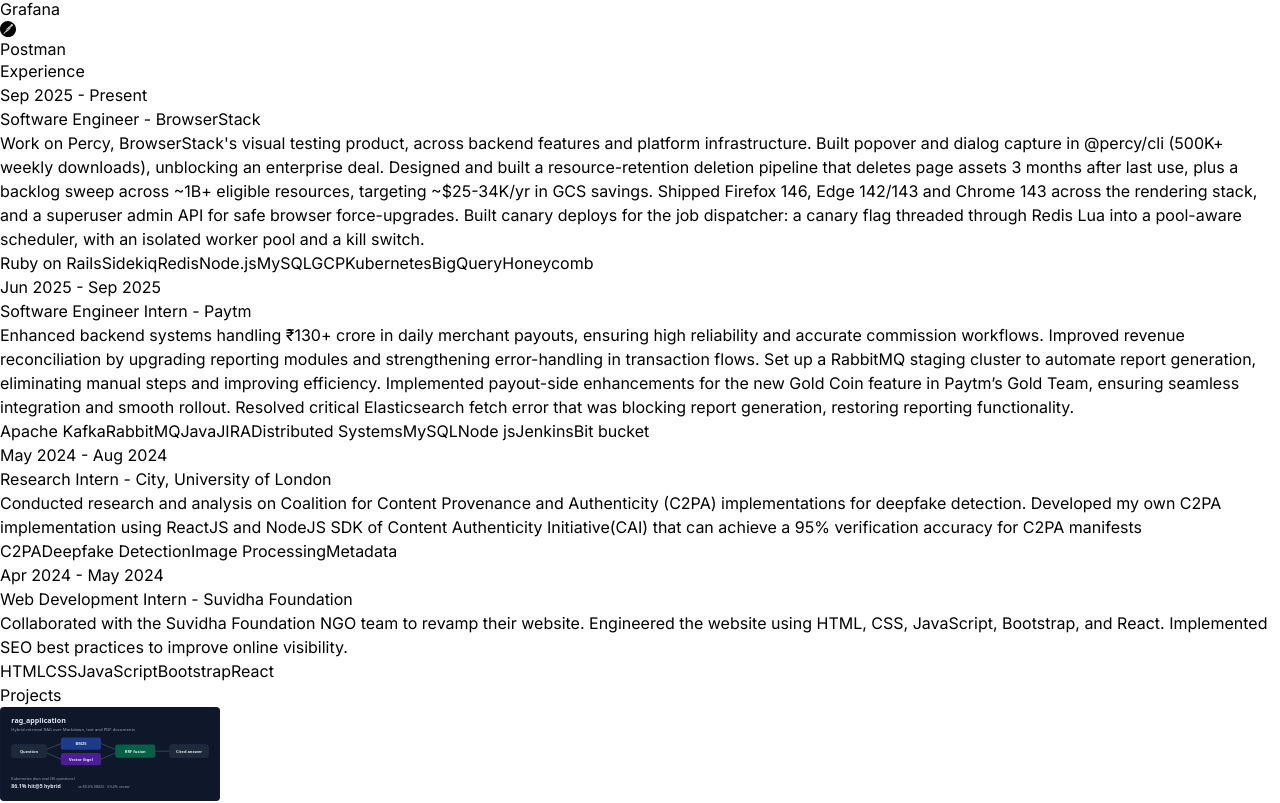
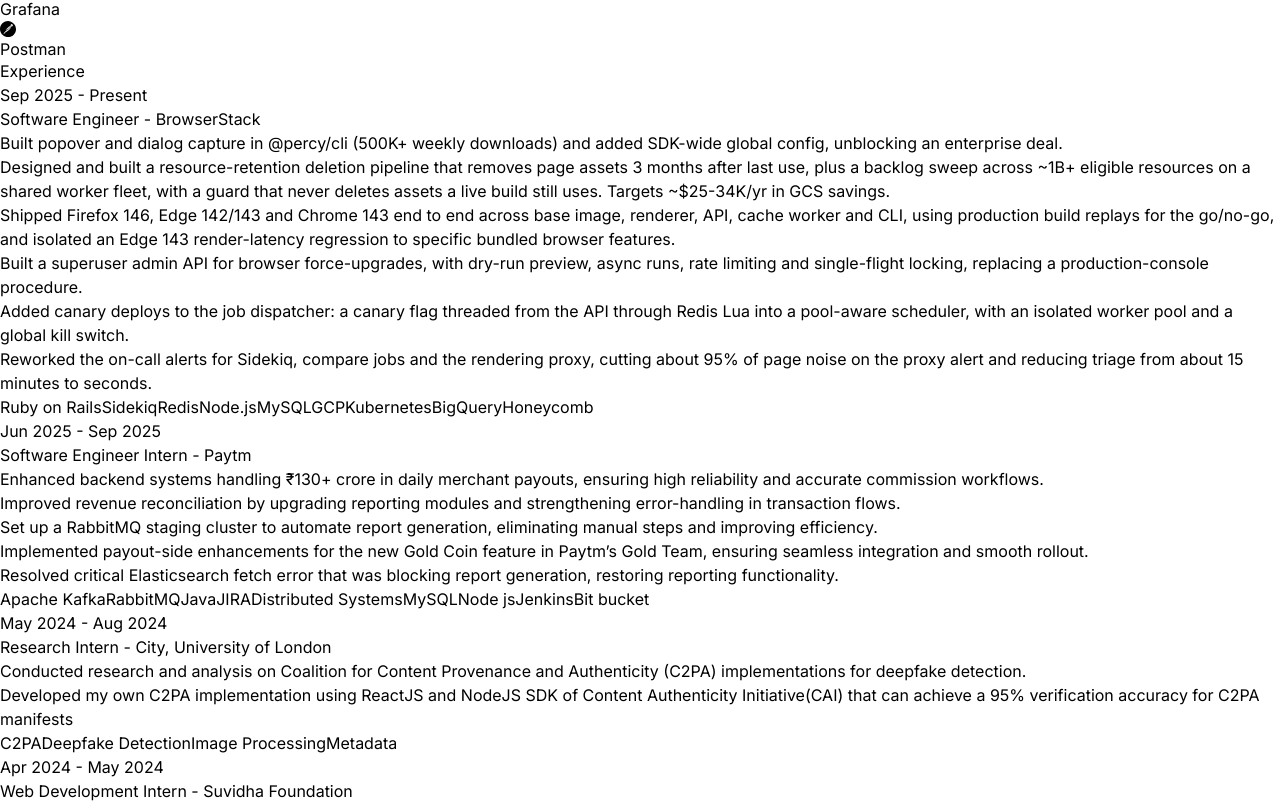
Before and after one commit to Manoj-Katta/Portfolio, a React (Vite) app: page / in a window 1280 px wide. Shown: the part 1759-2562 px from the top of the page. Built offline with nearby package versions, Linux system fonts and the light colour scheme.

Commit message:
List experience as bullet points; expand BrowserStack to six points
Chef Gemini keeps its live-site link but drops the GitHub link, since the
repository is private.

```diff
--- a/src/components/Experience.jsx
+++ b/src/components/Experience.jsx
@@ -35,7 +35,11 @@
                   {experience.company}
                 </span>
               </h6>
-              <p className="mb-4 text-neutral-400">{experience.description}</p>
+              <ul className="mb-4 list-disc space-y-1 pl-5 text-neutral-400">
+                {experience.description.split("\n").map((point, i) => (
+                  <li key={i}>{point}</li>
+                ))}
+              </ul>
               {experience.technologies.map((tech, techIndex) => (
                 <span
                   key={techIndex}
--- a/src/constants/index.js
+++ b/src/constants/index.js
@@ -15,11 +15,12 @@
     year: "Sep 2025 - Present",
     role: "Software Engineer",
     company: "BrowserStack",
-    description: `Work on Percy, BrowserStack's visual testing product, across backend features and platform infrastructure.
-Built popover and dialog capture in @percy/cli (500K+ weekly downloads), unblocking an enterprise deal.
-Designed and built a resource-retention deletion pipeline that deletes page assets 3 months after last use, plus a backlog sweep across ~1B+ eligible resources, targeting ~$25-34K/yr in GCS savings.
-Shipped Firefox 146, Edge 142/143 and Chrome 143 across the rendering stack, and a superuser admin API for safe browser force-upgrades.
-Built canary deploys for the job dispatcher: a canary flag threaded through Redis Lua into a pool-aware scheduler, with an isolated worker pool and a kill switch.`,
+    description: `Built popover and dialog capture in @percy/cli (500K+ weekly downloads) and added SDK-wide global config, unblocking an enterprise deal.
+Designed and built a resource-retention deletion pipeline that removes page assets 3 months after last use, plus a backlog sweep across ~1B+ eligible resources on a shared worker fleet, with a guard that never deletes assets a live build still uses. Targets ~$25-34K/yr in GCS savings.
+Shipped Firefox 146, Edge 142/143 and Chrome 143 end to end across base image, renderer, API, cache worker and CLI, using production build replays for the go/no-go, and isolated an Edge 143 render-latency regression to specific bundled browser features.
+Built a superuser admin API for browser force-upgrades, with dry-run preview, async runs, rate limiting and single-flight locking, replacing a production-console procedure.
+Added canary deploys to the job dispatcher: a canary flag threaded from the API through Redis Lua into a pool-aware scheduler, with an isolated worker pool and a global kill switch.
+Reworked the on-call alerts for Sidekiq, compare jobs and the rendering proxy, cutting about 95% of page noise on the proxy alert and reducing triage from about 15 minutes to seconds.`,
     technologies: [
       "Ruby on Rails",
       "Sidekiq",
@@ -131,7 +132,6 @@
     description:
       "Developed a recipe generation tool using the Gemini API. Users can input a list of ingredients, and the app generates creative recipe suggestions. Optimized the UI for a seamless and engaging experience.",
     technologies: ["React.js", "Gemini API", "Vercel"],
-    github: "https://github.com/Manoj-Katta/chef_gemini",
     website: "https://chef-gemini-ten.vercel.app/",
   },
   {
```
